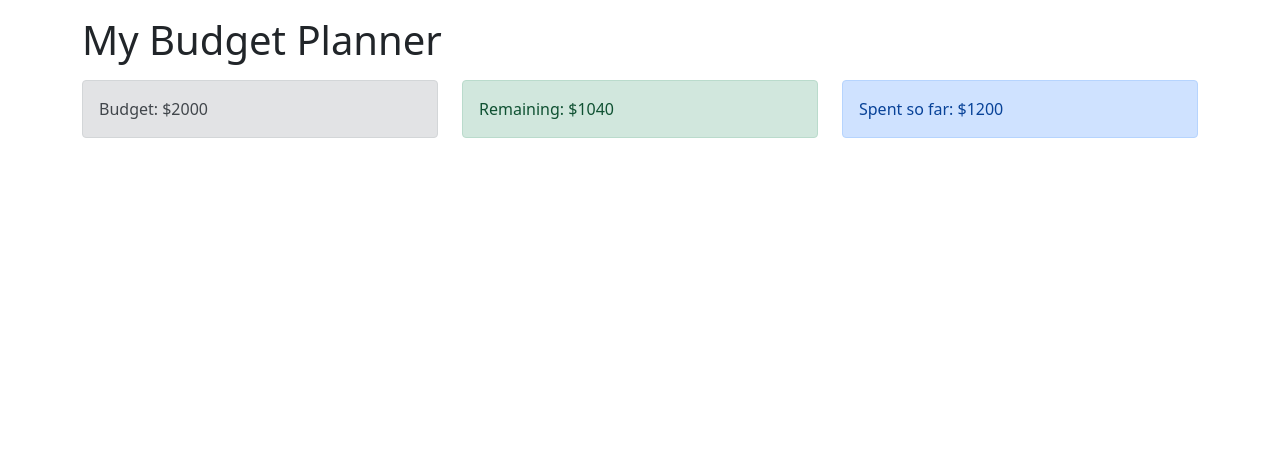
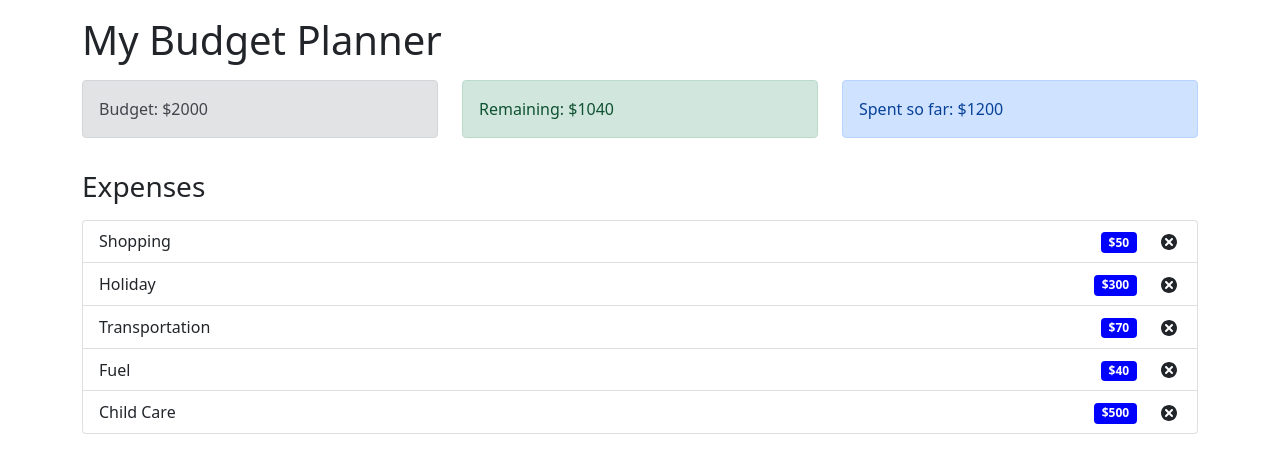
Before and after one commit to ParameshMohan/budget_tracker, a React (Create React App) app: page / in a window 1280 px wide. Shown: the top 470 px of the page. Built offline with nearby package versions, Linux system fonts and the light colour scheme.

Commit message:
expenses done

```diff
--- /dev/null
+++ b/src/App.css
@@ -0,0 +1,3 @@
+.margin-span{
+    margin-right: 20px;
+}
--- a/src/App.js
+++ b/src/App.js
@@ -3,6 +3,8 @@ import "bootstrap/dist/css/bootstrap.min.css";
 import Budget from "./components/Budget";
 import Remaining from "./components/Remaining";
 import ExpenseTotal from "./components/ExpenseTotal";
+import ExpensesList from "./components/ExpensesList";
+import './App.css';
 
 const App = () => {
   return (
@@ -19,6 +21,13 @@ const App = () => {
           <ExpenseTotal />
         </div>
       </div>
+
+      <h3 className='mt-3'> Expenses </h3>
+      <div className='row mt-3'>
+        <div className='col-sm'>
+          <ExpensesList />
+        </div>
+      </div>
     </div>
   );
 };
--- /dev/null
+++ b/src/components/ExpenseItem.js
@@ -0,0 +1,22 @@
+import React from 'react';
+import {TiDelete} from 'react-icons/ti';
+import { useState } from 'react';
+
+const ExpenseItem =(props) =>{
+    const [bg,setBg]=useState('blue')
+    return (
+        <li className='list-group-item d-flex justify-content-between align-items-center'>
+            {props.name}
+            <div>
+                <span className='badge badge-primary badge-pill mr-3 margin-span'
+                  style={{ backgroundColor: bg  }}>
+                    ${props.cost}
+                    </span>
+                    <TiDelete size='1.5em'></TiDelete>
+
+            </div>
+
+        </li>
+    )
+}
+export default ExpenseItem;
--- /dev/null
+++ b/src/components/ExpensesList.js
@@ -0,0 +1,24 @@
+import React from 'react';
+import ExpenseItem from './ExpenseItem';
+
+const ExpensesList = () =>{
+    const expenses= [
+        { id:123123, name:'Shopping', cost:50 },
+        { id:123123, name:'Holiday', cost:300 },
+        { id:123123, name:'Transportation', cost:70 },
+        { id:123123, name:'Fuel', cost:40 },
+        { id:123123, name:'Child Care', cost:500 },
+    ]
+    return(
+        <ul className='list-group'>
+            {expenses.map((expense) =>(
+                <ExpenseItem
+                id={expense.id}
+                name={expense.name}
+                cost={expense.cost}/>
+            ))}
+        </ul>
+    )
+}
+
+export default ExpensesList ;
```
